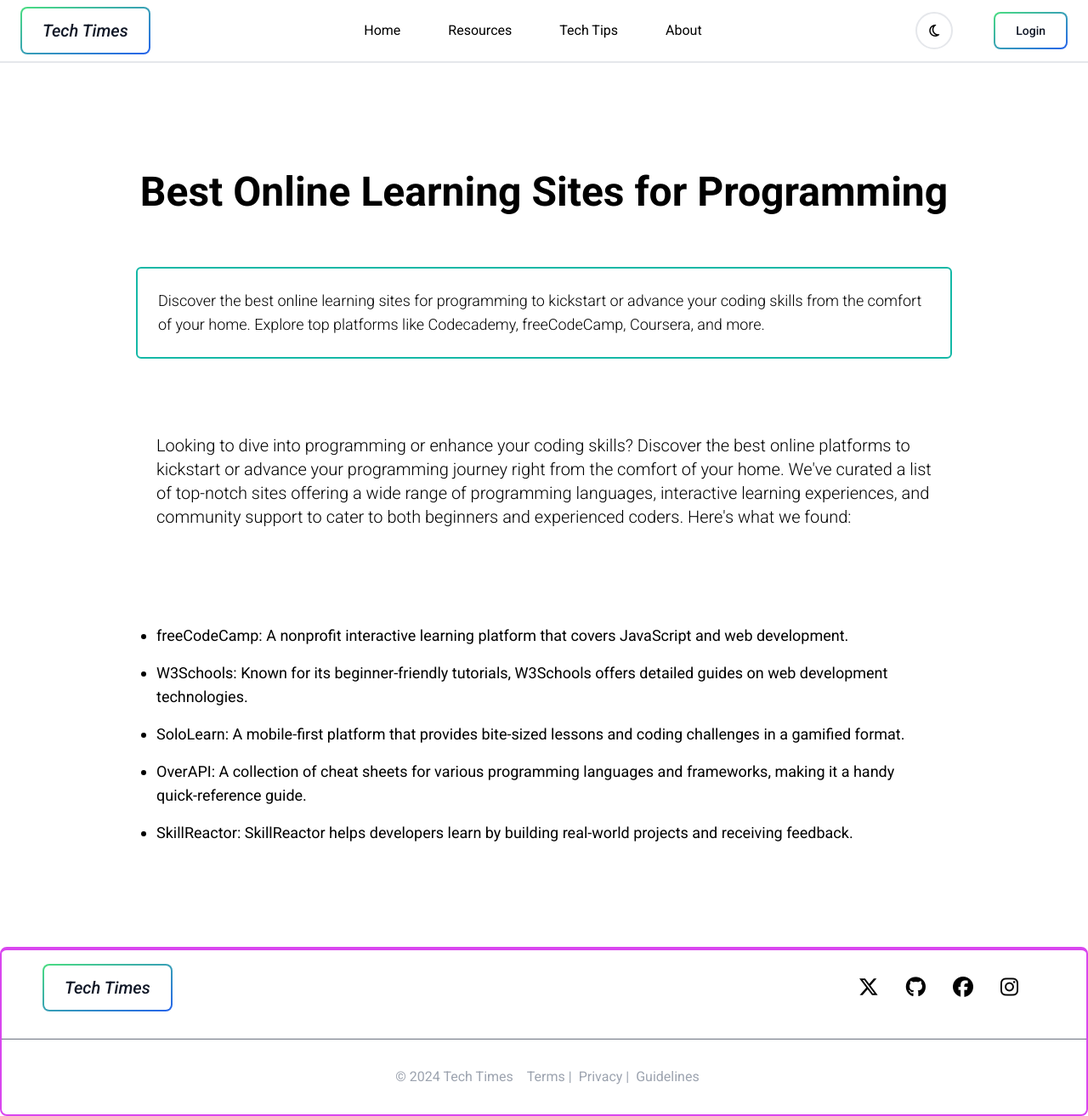
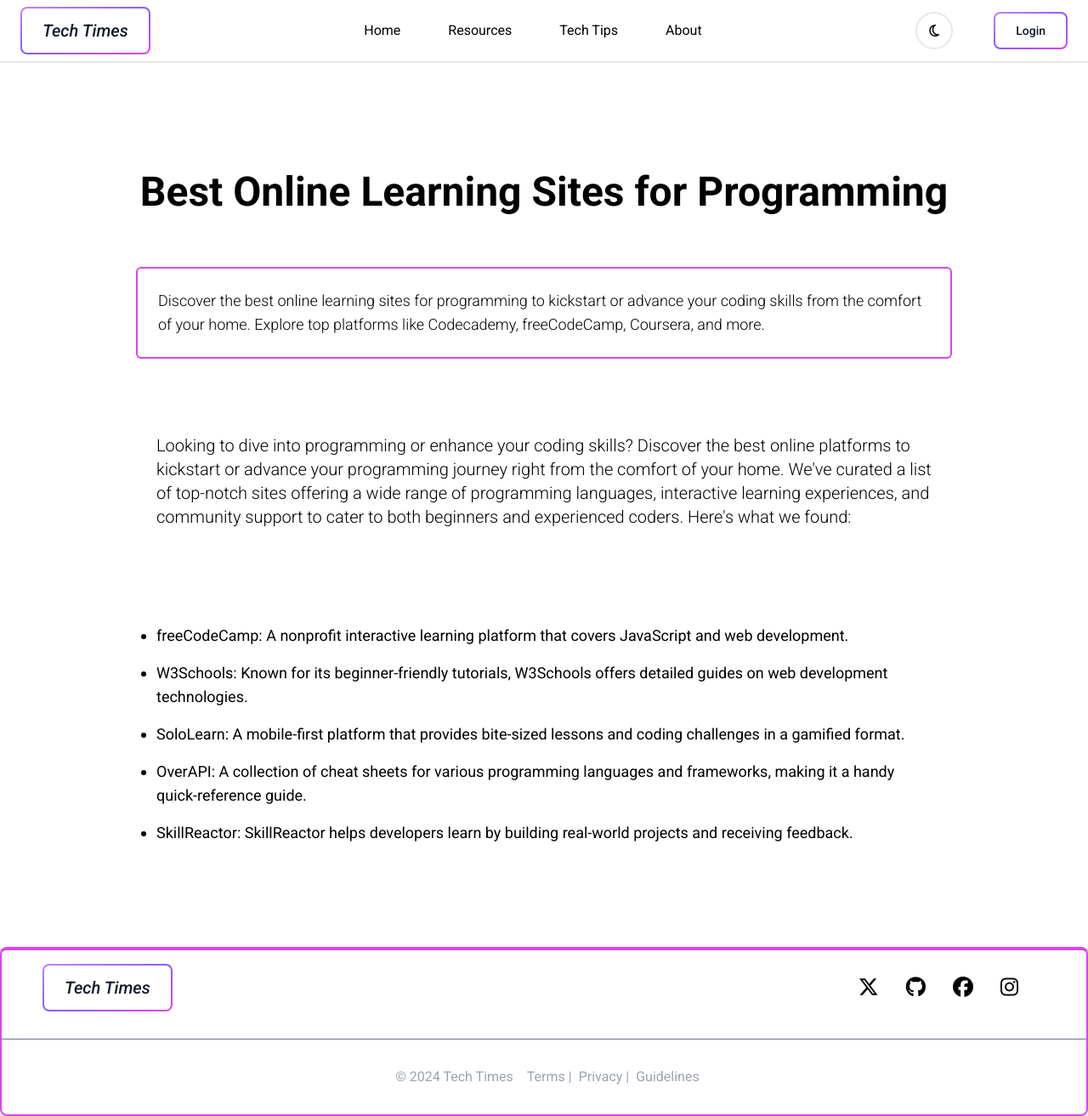
Before and after one commit to EclipticCode/TechTimes-FrontEnd, a React (Vite) app: page /resources in a window 1280 px wide. Shown: the whole page at 85% size. Built offline with nearby package versions, Linux system fonts and the light colour scheme.

Commit message:
changed color from teal to fuchsia

```diff
--- a/src/Components/About.jsx
+++ b/src/Components/About.jsx
@@ -10,7 +10,7 @@
               <div className='mt-4 font-medium text-gray-500'>{content.description}</div>
            </div>
         ))}
-         <div className='mt-16 h-auto w-3/4 border-2 border-teal-500 rounded-md dark:bg-navBar text-left p-6 font-light text-lg dark:border-teal-500 hover:opacity-80'>
+         <div className='mt-16 h-auto w-3/4 border-2 border-fuchsia-400 rounded-md dark:bg-navBar text-left p-6 font-light text-lg dark:border-fuchsia-400 hover:opacity-80'>
          Feel free to connect 🤝 with me through this blog or on social media. Whether you have questions, suggestions, or just want to discuss tech, I’m always open to conversations. Let’s learn and grow together in this ever-evolving field!😊🙌
         </div>
     </div>
--- a/src/Components/Footer.jsx
+++ b/src/Components/Footer.jsx
@@ -6,7 +6,7 @@
     <div className="dark:bg-navBar pt-4 border-t-4 border-b-2 border-x-2 border-fuchsia-500 rounded-lg pb-8 mt-24">
       <div className="flex justify-between mx-8 pb-8">
         <div className="flex-shrink-0 cursor-pointer">
-          <button className="relative inline-flex items-center justify-center p-0.5 overflow-hidden font-medium text-gray-900 rounded-lg group bg-gradient-to-br from-green-400 to-blue-600 group-hover:from-green-400 group-hover:to-blue-600 hover:text-white focus:ring-4 focus:outline-none focus:ring-green-200 italic ml-4">
+          <button className="relative inline-flex items-center justify-center p-0.5 overflow-hidden font-medium text-gray-900 rounded-lg group bg-gradient-to-br from-purple-400 via-violet-500 to-fuchsia-500 group-hover:from-purple-400 group-hover:to-fuchsia-600 hover:text-white focus:ring-4 focus:outline-none focus:ring-purple-200 italic ml-4">
             <span className="relative px-6 py-3 text-xl transition-all ease-in duration-75 bg-white rounded-md group-hover:bg-opacity-0">
               <Link to={`/`}>Tech Times</Link>
             </span>
--- a/src/Components/Navbar.jsx
+++ b/src/Components/Navbar.jsx
@@ -6,17 +6,17 @@
   <div>
       <div className='sm:block sm:p-8 md:flex items-center justify-between md:p-2 w-auto dark:bg-navBar border-b-2 dark:border-fuchsia-500'>
        <div className='flex-shrink-0 cursor-pointer space-x-12'>
-       <button className="relative inline-flex items-center justify-center p-0.5 overflow-hidden font-medium text-gray-900 rounded-lg group bg-gradient-to-br from-green-400 to-blue-600 group-hover:from-green-400 group-hover:to-blue-600 hover:text-white focus:ring-4 focus:outline-none focus:ring-green-200 italic ml-4">
+       <button className="relative inline-flex items-center justify-center p-0.5 overflow-hidden font-medium text-gray-900 rounded-lg group bg-gradient-to-br from-purple-400 via-violet-500 to-fuchsia-500 group-hover:from-purple-400 group-hover:to-fuchsia-600 hover:text-white focus:ring-4 focus:outline-none focus:ring-purple-200 italic ml-4">
         <span className="relative px-6 py-3 text-xl transition-all ease-in duration-75 bg-white rounded-md group-hover:bg-opacity-0">
             <Link to={`/`}>Tech Times</Link>
         </span>
       </button>
        </div>
        <div className='flex space-x-12'>
-       <div><button className='active:bg-teal-500 p-1 rounded-full'><Link to={`/`}>Home</Link></button></div>
-       <div><button className='active:bg-teal-500 p-1 rounded-full'><Link to={`/resources`}>Resources</Link></button></div>
-       <div><button className='active:bg-teal-500 p-1 rounded-full'><Link to={`/techTips`}>Tech Tips</Link></button></div>
-       <div><button className='active:bg-teal-500 p-1 rounded-full'><Link to={`/about`}>About</Link></button></div>
+       <div><button className='active:bg-fuchsia-500 p-1 rounded-full'><Link to={`/`}>Home</Link></button></div>
+       <div><button className='active:bg-fuchsia-500 p-1 rounded-full'><Link to={`/resources`}>Resources</Link></button></div>
+       <div><button className='active:bg-fuchsia-500 p-1 rounded-full'><Link to={`/techTips`}>Tech Tips</Link></button></div>
+       <div><button className='active:bg-fuchsia-500 p-1 rounded-full'><Link to={`/about`}>About</Link></button></div>
        </div>
 
       <div className='flex items-center space-x-12'>
@@ -24,7 +24,7 @@
         <button className='' onClick={toggleDarkMode}>{ darkMode ? <i className="fa-regular fa-sun p-3 rounded-3xl border-2"></i> : <i className="fa-regular fa-moon py-3 px-3.5 rounded-3xl border-2"></i> }</button>
       </div>
       <div className=''>
-      <button className="relative inline-flex items-center justify-center p-0.5 font-medium overflow-hidden text-gray-900 rounded-lg group bg-gradient-to-br from-green-400 to-blue-600 group-hover:from-green-400 group-hover:to-blue-600 hover:text-white focus:ring-4 focus:outline-none focus:ring-green-200 mr-4">
+      <button className="relative inline-flex items-center justify-center p-0.5 overflow-hidden font-medium text-gray-900 rounded-lg group bg-gradient-to-br from-purple-400 via-violet-500 to-fuchsia-500 group-hover:from-purple-400 group-hover:to-fuchsia-600 hover:text-white focus:ring-4 focus:outline-none focus:ring-purple-200 mr-4">
         <span className="relative px-6 py-2.5 text-sm transition-all ease-in duration-75 bg-white rounded-md group-hover:bg-opacity-0">
             <Link to={`/login`}>Login</Link>
         </span>
--- a/src/Components/Resources.jsx
+++ b/src/Components/Resources.jsx
@@ -6,7 +6,7 @@
   return (
     <div className='grid justify-items-center mt-16'>
         <h1 className='text-5xl font-bold mt-16'>Best Online Learning Sites for Programming</h1>
-        <div className='mt-16 h-auto w-3/4 border-2 border-teal-500 rounded-md dark:bg-navBar text-left p-6 font-light text-lg dark:border-teal-500 hover:opacity-80'>
+        <div className='mt-16 h-auto w-3/4 border-2 border-fuchsia-500 rounded-md dark:bg-navBar text-left p-6 font-light text-lg dark:border-fuchsia-400 hover:opacity-80'>
          Discover the best online learning sites for programming to kickstart or advance your coding skills from the comfort of your home. Explore top platforms like Codecademy, freeCodeCamp, Coursera, and more.
         </div>
         <div className='mt-16 h-auto w-3/4 text-left p-6 font-light text-xl'>
@@ -15,7 +15,7 @@
           <div className='text-lg mt-16 w-3/4 p-6 text-left'>
             <ul className='list-disc space-y-4'>
                 {lists.map((list , index) => (
-                    <li key={index}><a className="hover:underline hover:dark:text-teal-500" href={list.href} target='_blank'>{list.websiteName}</a>: {list.description}</li>
+                    <li key={index}><a className="hover:underline hover:dark:text-fuchsia-500" href={list.href} target='_blank'>{list.websiteName}</a>: {list.description}</li>
                 ))}
             </ul>
           </div>
```
